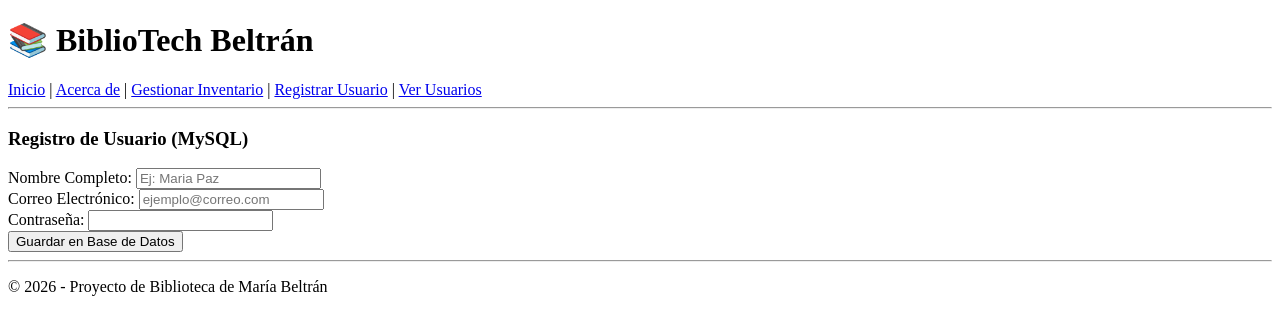
After one commit to Sofia80562/proyecto_BiblioTech_Beltran, a Flask app: page /registrar_usuario in a window 1280 px wide. The commit adds this page. Shown: the top 335 px of the page. Run offline with Flask 3, Linux system fonts and the light colour scheme.

Commit message:
Semana 13
Finalización de la Semana 13

```diff
--- a/app.py
+++ b/app.py
@@ -1,39 +1,24 @@
 from flask import Flask, render_template, request, redirect, url_for
 import sqlite3
-import os
+from Conexión.conexion import obtener_conexion
 
-
-base_dir = os.path.abspath(os.path.dirname(__file__))
-template_dir = os.path.join(base_dir, 'templates')
-
-app = Flask(__name__, template_folder=template_dir)
+app = Flask(__name__)
 
 class Libro:
-    def __init__(self, id, titulo, autor, cantidad, precio):
+    def __init__(self, id, titulo, autor, stock, precio):
         self.id = id
         self.titulo = titulo
         self.autor = autor
-        self.cantidad = cantidad
+        self.stock = stock
         self.precio = precio
 
+# --- CONFIGURACIÓN SQLITE (Se mantiene por compatibilidad) ---
 def conectar_db():
-    db_path = os.path.join('/tmp', 'biblioteca.db')
-    conexion = sqlite3.connect(db_path, check_same_thread=False)
+    conexion = sqlite3.connect('biblioteca.db')
     conexion.row_factory = sqlite3.Row
     return conexion
 
-try:
-    with conectar_db() as db:
-        db.execute('''CREATE TABLE IF NOT EXISTS productos
-                   (id INTEGER PRIMARY KEY AUTOINCREMENT,
-                    titulo TEXT NOT NULL,
-                    autor TEXT NOT NULL,
-                    cantidad INTEGER NOT NULL,
-                    precio REAL NOT NULL)''')
-        db.commit()
-except Exception as e:
-    print(f"Error DB: {e}")
-
+# --- RUTAS GENERALES ---
 @app.route('/')
 def index():
     return render_template('index.html')
@@ -44,32 +29,69 @@ def about():
 
 @app.route('/inventario')
 def inventario():
-    try:
-        db = conectar_db()
-        cursor = db.execute('SELECT * FROM productos')
-        filas = cursor.fetchall()
-        db.close()
-        lista_libros = [Libro(f['id'], f['titulo'], f['autor'], f['cantidad'], f['precio']) for f in filas]
-        return render_template('inventario.html', libros=lista_libros)
-    except Exception as e:
-        return f"Error en {template_dir}: {e}"
+    # Consultar libros en MySQL
+    db = obtener_conexion()
+    cursor = db.cursor(dictionary=True)
+    cursor.execute('SELECT * FROM libros')
+    filas = cursor.fetchall()
+    db.close()
+    lista_libros = [Libro(f['id'], f['titulo'], f['autor'], f['stock'], f['precio']) for f in filas]
+    return render_template('inventario.html', libros=lista_libros)
 
 @app.route('/agregar', methods=['POST'])
 def agregar():
     titulo = request.form['titulo']
     autor = request.form['autor']
-    cantidad = request.form['cantidad']
+    # CORRECCIÓN: Leemos 'cantidad' del HTML y lo guardamos en 'stock' de la DB
+    stock = request.form['cantidad']
     precio = request.form['precio']
-    with conectar_db() as db:
-        db.execute('INSERT INTO productos (titulo, autor, cantidad, precio) VALUES (?, ?, ?, ?)',
-                   (titulo, autor, cantidad, precio))
+
+    db = obtener_conexion()
+    cursor = db.cursor()
+    cursor.execute('INSERT INTO libros (titulo, autor, stock, precio) VALUES (%s, %s, %s, %s)',
+                   (titulo, autor, stock, precio))
+    db.commit()
+    db.close()
     return redirect(url_for('inventario'))
 
 @app.route('/eliminar/<int:id>')
 def eliminar(id):
-    with conectar_db() as db:
-        db.execute('DELETE FROM productos WHERE id = ?', (id,))
+    db = obtener_conexion()
+    cursor = db.cursor()
+    cursor.execute('DELETE FROM libros WHERE id = %s', (id,))
+    db.commit()
+    db.close()
     return redirect(url_for('inventario'))
 
+# --- NUEVAS RUTAS SEMANA 13 (USUARIOS MYSQL) ---
+
+@app.route('/registrar_usuario', methods=['GET', 'POST'])
+def registrar_usuario():
+    if request.method == 'POST':
+        nombre = request.form['nombre']
+        mail = request.form['mail']
+        password = request.form['password']
+
+        db = obtener_conexion()
+        cursor = db.cursor()
+        cursor.execute("INSERT INTO usuarios (nombre, mail, password) VALUES (%s, %s, %s)",
+                       (nombre, mail, password))
+        db.commit()
+        cursor.close()
+        db.close()
+        return redirect(url_for('ver_usuarios'))
+    return render_template('registro.html')
+
+@app.route('/usuarios')
+def ver_usuarios():
+    db = obtener_conexion()
+    cursor = db.cursor(dictionary=True)
+    cursor.execute("SELECT * FROM usuarios")
+    usuarios_db = cursor.fetchall()
+    cursor.close()
+    db.close()
+    return render_template('usuarios.html', usuarios=usuarios_db)
+
+# --- INICIO DE LA APP ---
 if __name__ == '__main__':
     app.run(debug=True)
--- a/templates/base.html
+++ b/templates/base.html
@@ -2,17 +2,18 @@
 <html lang="es">
 <head>
     <meta charset="UTF-8">
-    <meta name="viewport" content="width=device-width, initial-scale=1.0">
     <title>BiblioTech Beltrán</title>
     <link rel="stylesheet" href="{{ url_for('static', filename='style.css') }}">
 </head>
 <body>
     <header>
-        <h1>📖 BiblioTech Beltrán</h1>
+        <h1>📚 BiblioTech Beltrán</h1>
         <nav>
             <a href="/">Inicio</a> |
             <a href="/about">Acerca de</a> |
-            <a href="/inventario">Gestionar Inventario</a>
+            <a href="/inventario">Gestionar Inventario</a> |
+            <a href="{{ url_for('registrar_usuario') }}">Registrar Usuario</a> |
+            <a href="{{ url_for('ver_usuarios') }}">Ver Usuarios</a>
         </nav>
     </header>
     <hr>
--- /dev/null
+++ b/templates/registro.html
@@ -0,0 +1,27 @@
+{% extends "base.html" %}
+{% block content %}
+<div class="container mt-5">
+    <div class="card shadow">
+        <div class="card-header bg-primary text-white">
+            <h3>Registro de Usuario (MySQL)</h3>
+        </div>
+        <div class="card-body">
+            <form action="{{ url_for('registrar_usuario') }}" method="POST">
+                <div class="mb-3">
+                    <label class="form-label">Nombre Completo:</label>
+                    <input type="text" name="nombre" class="form-control" placeholder="Ej: Maria Paz" required>
+                </div>
+                <div class="mb-3">
+                    <label class="form-label">Correo Electrónico:</label>
+                    <input type="email" name="mail" class="form-control" placeholder="ejemplo@correo.com" required>
+                </div>
+                <div class="mb-3">
+                    <label class="form-label">Contraseña:</label>
+                    <input type="password" name="password" class="form-control" required>
+                </div>
+                <button type="submit" class="btn btn-success w-100">Guardar en Base de Datos</button>
+            </form>
+        </div>
+    </div>
+</div>
+{% endblock %}
```
Also changed, not shown: Conexión/conexion.py (added, +9 -0 lines), templates/usuarios.html (added, +27 -0 lines).
